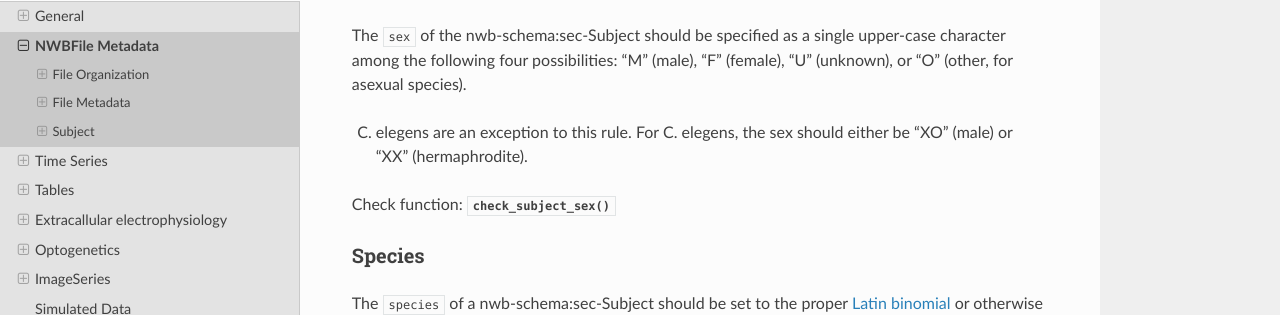
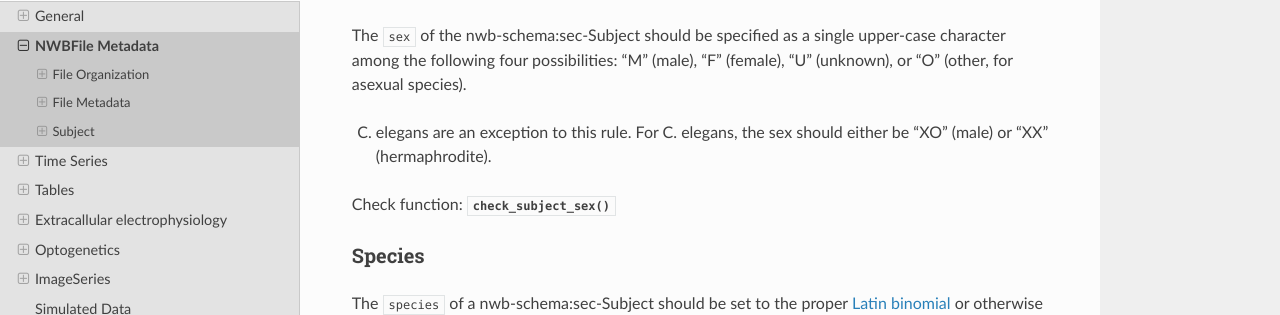
Before and after one commit to NeurodataWithoutBorders/nwbinspector, a Sphinx documentation site: the page built from docs/best_practices/nwbfile_metadata.rst, in a window 1280 px wide and 900 px high, scrolled down 3349 px. Shown: the part 135-450 px from the top of the window. Built offline with Sphinx 7.4.7 and the Read the Docs theme 2.0.0, drawn with Linux system fonts in a browser that asks for light colours.

Commit message:
Update docs/best_practices/nwbfile_metadata.rst
Co-authored-by: Ryan Ly <rly@lbl.gov>

```diff
--- a/docs/best_practices/nwbfile_metadata.rst
+++ b/docs/best_practices/nwbfile_metadata.rst
@@ -195,7 +195,7 @@ Sex
 The ``sex`` of the :ref:`nwb-schema:sec-Subject` should be specified as a single upper-case character among the
 following four possibilities: "M" (male), "F" (female), "U" (unknown), or "O" (other, for asexual species).
 
-C. elegens are an exception to this rule. For C. elegens, the sex should either be "XO" (male) or "XX" (hermaphrodite).
+C. elegans are an exception to this rule. For C. elegans, the sex should either be "XO" (male) or "XX" (hermaphrodite).
 
 Check function: :py:meth:`~nwbinspector.checks.nwbfile_metadata.check_subject_sex`
 
```
